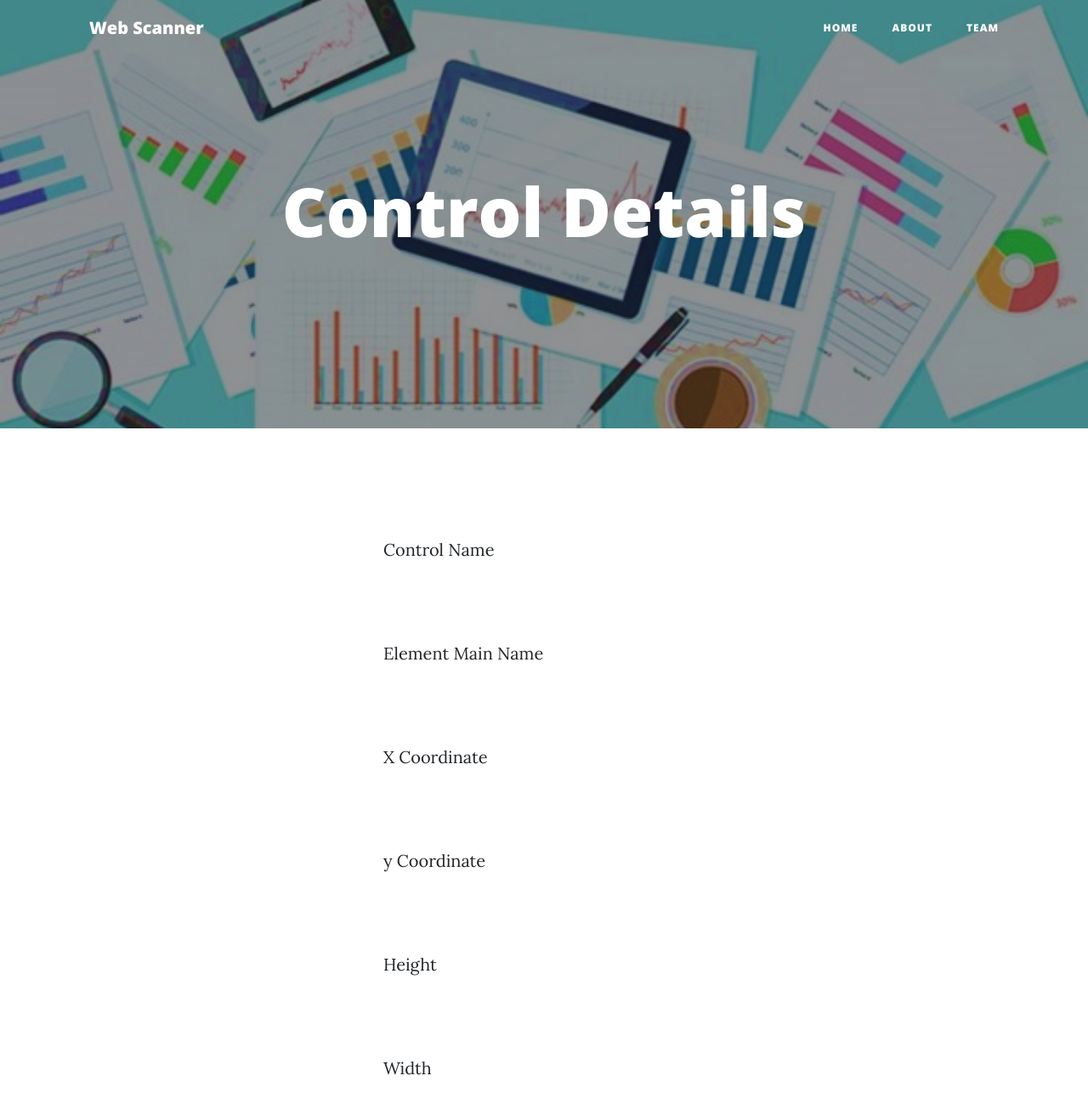
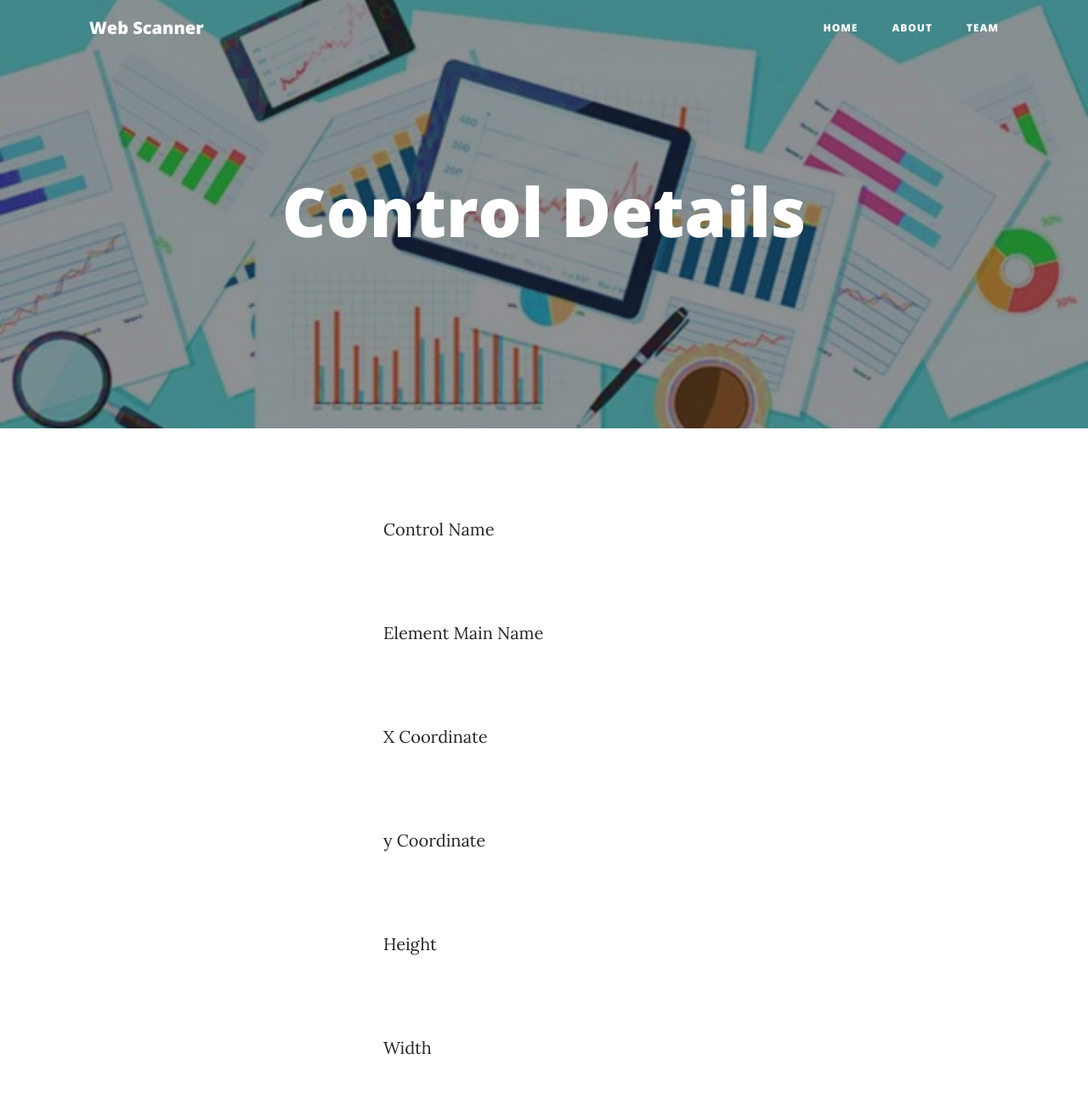
Before and after one commit to SmitHack2022/web_control_detection, a Flask app: template templates/element.html in a window 1280 px wide. Shown: the top 1299 px of the page at 85% size. Run offline with Flask 2, Linux system fonts and the light colour scheme; the template is opened without the code that fills it, so the values that code supplies are empty; parts of the project's set-up code (start-up, migrations or seed data) failed here and were passed over; some libraries are stand-ins or nearby versions.

Commit message:
Update global_style.css

```diff
--- a/static/css/global_style.css
+++ b/static/css/global_style.css
@@ -46,7 +46,7 @@ body {
 }
 
 .add__edit__controls {
-    padding: 2rem;
+    padding: .5rem 2rem;
     display: flex;
     flex-direction: column;
 }
```
